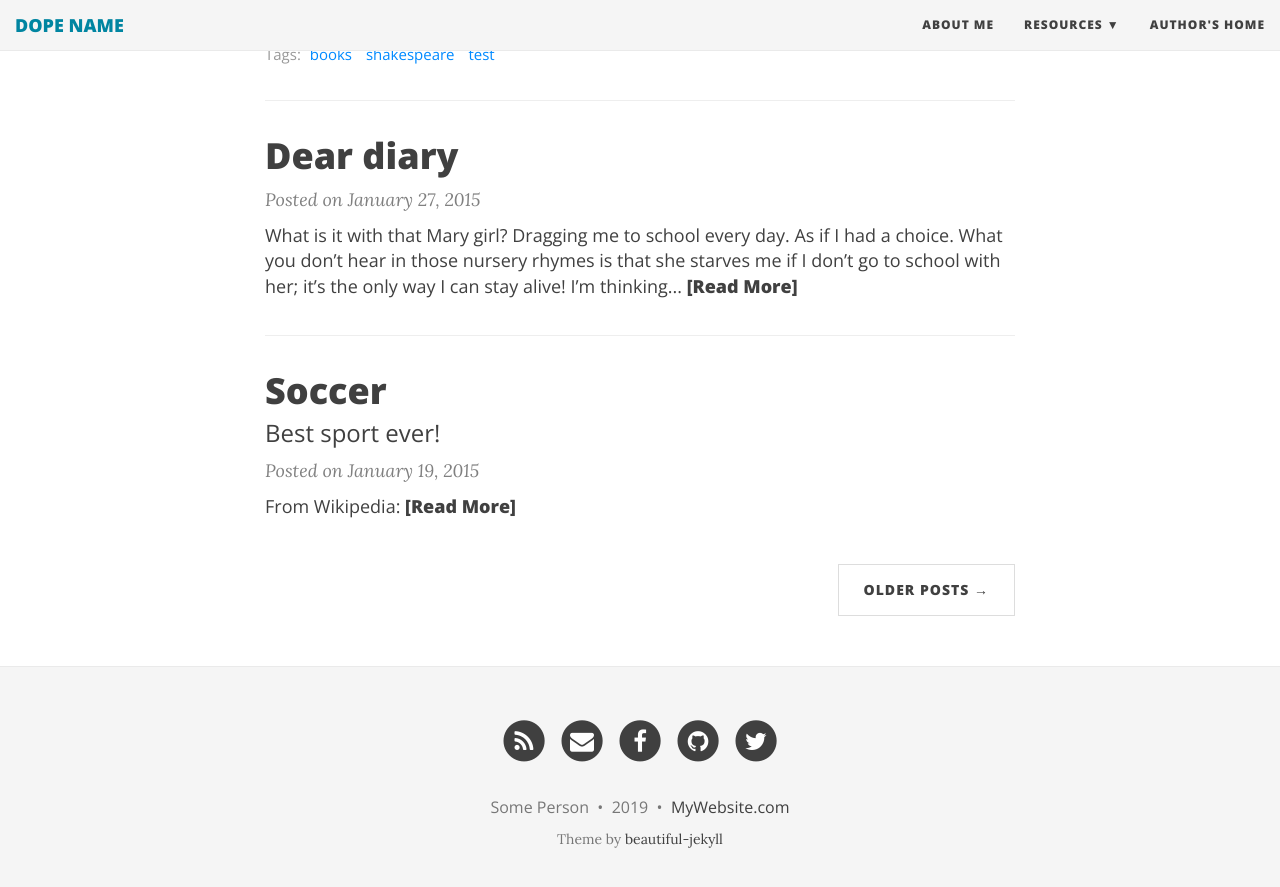
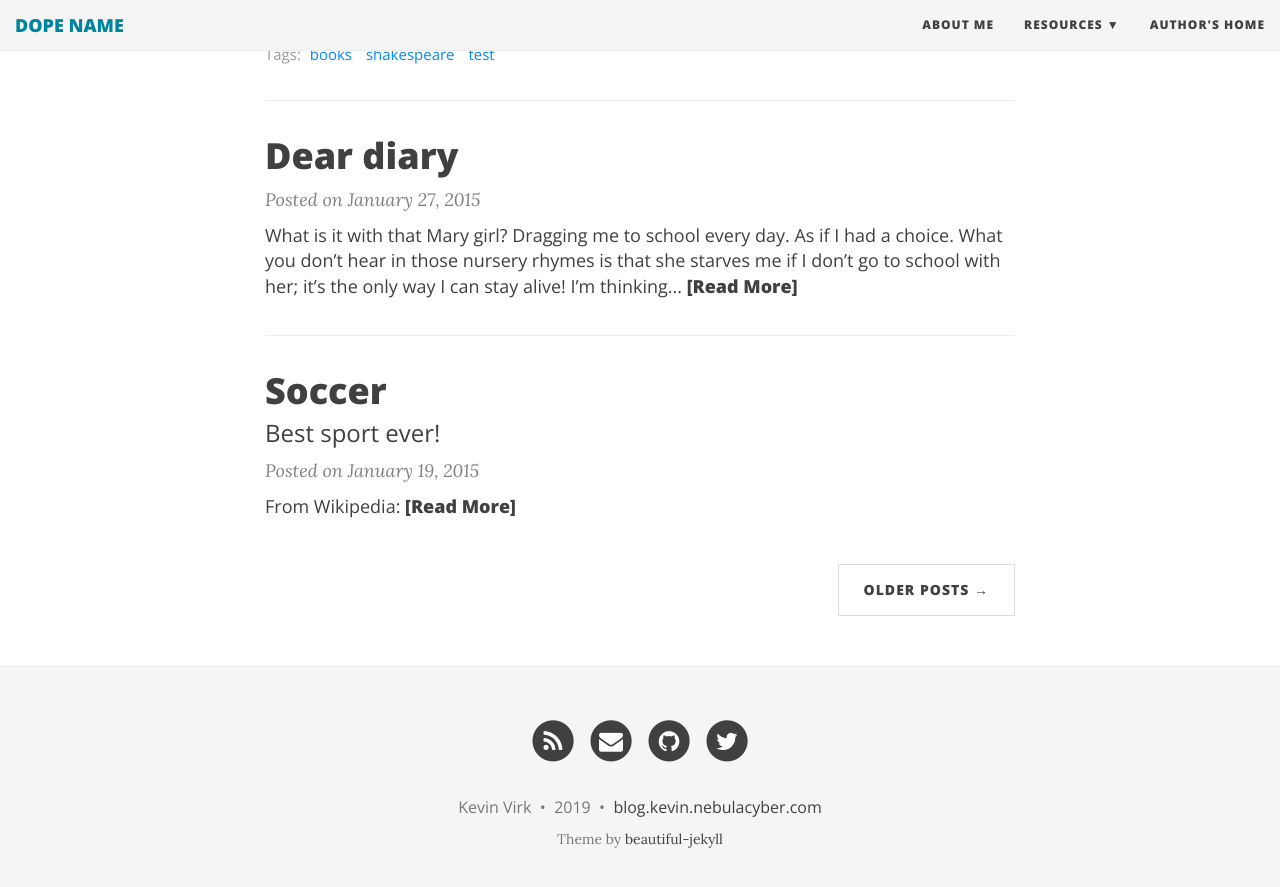
Before and after one commit to vevinkirk/vevinkirk.github.io, a Jekyll site: the page built from index.html, in a window 1280 px wide and 900 px high, scrolled down 1134 px. Shown: the top 887 px of the window. Built offline with Jekyll 4.4.1, drawn with Linux system fonts in a browser that asks for light colours; nearby versions of some CDN libraries; the list of posts is cut into pages by our own code.

Commit message:
updated config

```diff
--- a/_config.yml
+++ b/_config.yml
@@ -64,7 +64,7 @@ footer-link-col: "#404040"
 # Change all these values or delete the ones you don't want.
 # Important: you must keep the "name" parameter, everything else you can remove
 author:
-  name: Some Person
+  name: Kevin Virk
 
 # Select your active Social Network Links.
 # Uncomment the links you want to show in the footer and add your information to each link.
@@ -72,10 +72,9 @@ author:
 # If you want to add a new link that isn't here, you'll need to also edit the file _data/SocialNetworks.yml
 social-network-links:
   rss: true
-  email: "someone@example.com"
-  facebook: daattali
-  github: daattali
-  twitter: daattali
+  email: "kevin@nebulacyber.com"
+  github: vevinkirk
+  twitter: virkthejerk1
 #  reddit: yourname
 #  google-plus: +DeanAttali
 #  linkedin: daattali
@@ -93,13 +92,11 @@ social-network-links:
 # Select which share links to show in posts
 share-links-active:
   twitter: true
-  facebook: true
-  google: false
   linkedin: true
 
 # How to display the link to the website in the footer
 # Remove this if you don't want a link in the footer
-url-pretty: "MyWebsite.com"  # eg. "deanattali.com/beautiful-jekyll"
+url-pretty: "blog.kevin.nebulacyber.com"  # eg. "deanattali.com/beautiful-jekyll"
 
 # --- Web Statistics Section --- #
 
@@ -253,4 +250,4 @@ plugins:
   - jekyll-sitemap
 
 # Beautiful Jekyll / Dean Attali
-# 2fc73a3a967e97599c9763d05e564189
+# 2fc73a3a967e97599c9763d05e/564189
```
